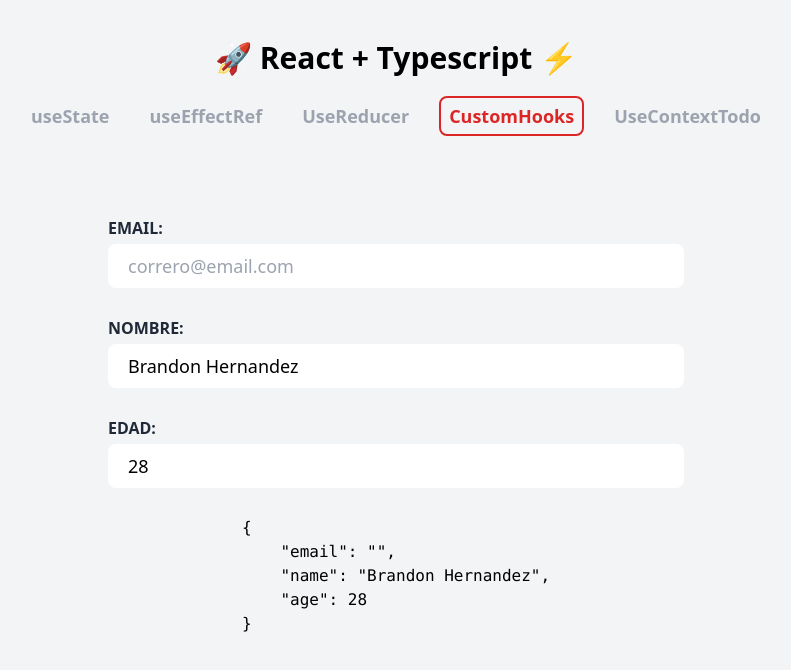
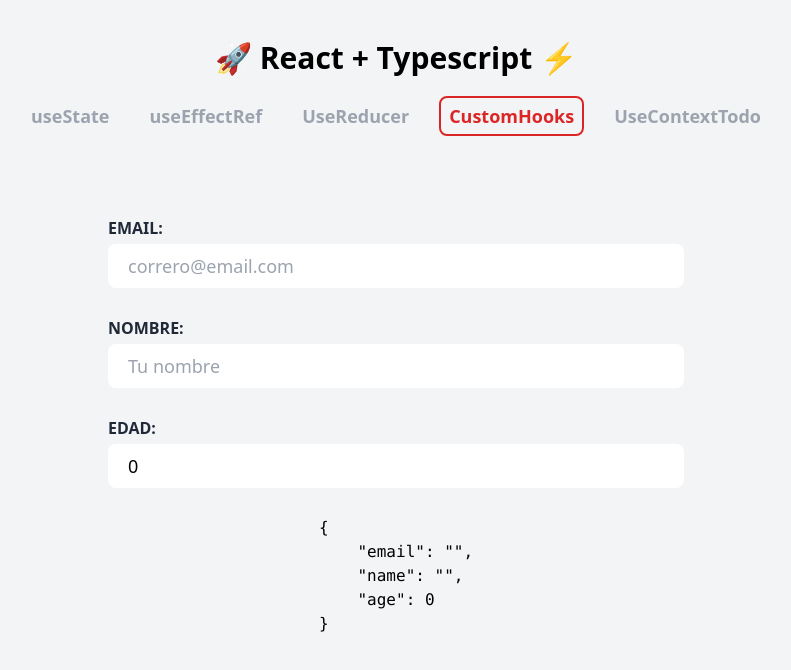
Before and after one commit to tonatiujsanchez/react-typescript, a React (Create React App) app: page /custom-hooks in a window 1280 px wide. Shown: the top 670 px of the page, without its empty margins (244-1035 px from the left). Built offline with nearby package versions, Linux system fonts and the light colour scheme.

Commit message:
Archivo README.md actualizado

```diff
--- a/src/components/Formulario.tsx
+++ b/src/components/Formulario.tsx
@@ -10,8 +10,8 @@ const Formulario = () => {
 
     const { formulario, handleChange } = useForm<FormData>({
         email: '',
-        name: 'Brandon Hernandez',
-        age: 28
+        name: '',
+        age: 0
     })
 
     const { email, name, age } = formulario
```
Also changed, not shown: public/assets/react-typescript.png (added), 1 other file (tests, documents, lock files or other folders).
